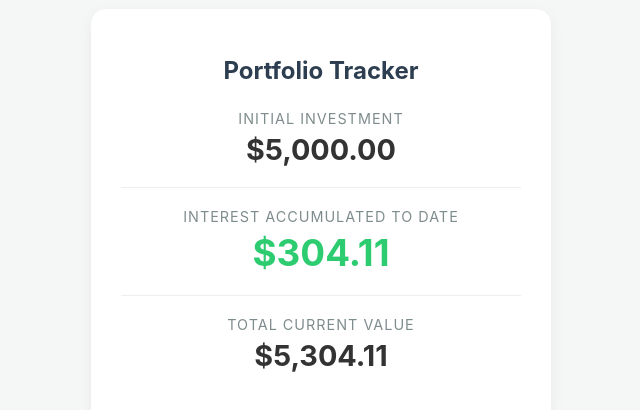
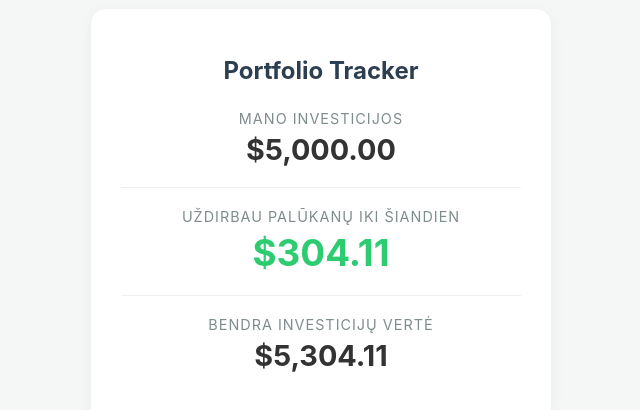
Before and after one commit to vacys-cloud/tracker, a plain HTML site: page index.html in a window 1280 px wide. Shown: the part 184-594 px from the top of the page, 319-959 px from the left. Drawn offline with Linux system fonts and the light colour scheme.

Commit message:
Update index.html

```diff
--- a/index.html
+++ b/index.html
@@ -52,21 +52,21 @@
     </script>
 
     <div class="stat-box">
-        <div class="label">Initial Investment</div>
+        <div class="label">Mano investicijos</div>
         <div class="value" id="initial-amount">$0.00</div>
     </div>
 
     <hr>
 
     <div class="stat-box">
-        <div class="label">Interest Accumulated To Date</div>
+        <div class="label">Uždirbau palūkanų iki šiandien</div>
         <div class="value growth" id="interest-earned">$0.00</div>
     </div>
 
     <hr>
 
     <div class="stat-box">
-        <div class="label">Total Current Value</div>
+        <div class="label">Bendra investicijų vertė</div>
         <div class="value" id="total-value">$0.00</div>
     </div>
 </div>
```
